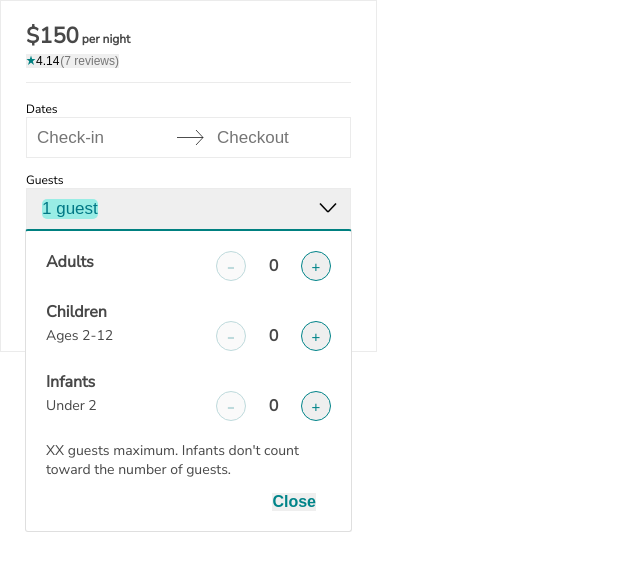
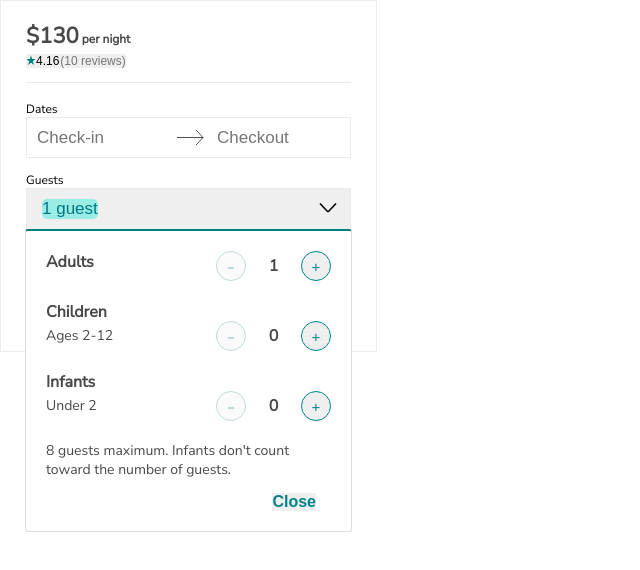
Before and after one commit to the-orange-box/reservation-system, a React app: page / in a window 1280 px wide. Both pictures are taken after a click on the button "1 guest". Shown: the top 570 px of the page, without its empty margins (0-640 px from the left). Built offline with nearby package versions, Linux system fonts and the light colour scheme.

Commit message:
added functionality for guests dropdown backend not linked yet

```diff
--- a/client/src/App.jsx
+++ b/client/src/App.jsx
@@ -3,7 +3,6 @@ import PropertyDetail from './PropertyDetail';
 import Calendar from './Calendar';
 import Guests from './Guests';
 import Reserve from './Reserve';
-
 
 class App extends React.Component {
   constructor(props) {
@@ -11,7 +10,7 @@ class App extends React.Component {
 
     this.state = {
       guestDropdownVisibility: "hidden",
-      numAdults: 0,
+      numAdults: 1,
       numChildren: 0,
       numInfants: 0,
       maxGuests: 8, //TODO: update to dynamic from DB
@@ -20,7 +19,10 @@ class App extends React.Component {
       disableChildrenPlus: false,
       disableChildrenMinus: true,
       disableInfantPlus: false,
-      disableInfantMinus: true
+      disableInfantMinus: true,
+      perPerNight: 130,
+      starRating: 4.16,
+      numReviews: 10
     };
 
     this.toggleGuestsDropdown = this.toggleGuestsDropdown.bind(this);
@@ -28,7 +30,11 @@ class App extends React.Component {
     this.closeGuestsDropdown = this.closeGuestsDropdown.bind(this);
     this.incrementGuestsCounter = this.incrementGuestsCounter.bind(this);
     this.decrementGuestsCounter = this.decrementGuestsCounter.bind(this);
+    this.updateAdultChildrenButtonStatus = this.updateAdultChildrenButtonStatus.bind(this);
+    this.updateInfantButtonStatus = this.updateInfantButtonStatus.bind(this);
     this.updateButtonStatus = this.updateButtonStatus.bind(this);
+    this.displayMaxGuests = this.displayMaxGuests.bind(this);
+    this.displayGuests = this.displayGuests.bind(this);
   }
 
   componentDidMount() {
@@ -43,7 +49,9 @@ class App extends React.Component {
     return(
       <div className="container">
         <div className="propertyContainer">
-          <PropertyDetail/>
+          <PropertyDetail perPerNight={this.state.perPerNight}
+                          starRating={this.state.starRating}
+                          numReviews={this.state.numReviews}/>
         </div>
         <div className="calendarContainer">
           <Calendar/>
@@ -62,7 +70,9 @@ class App extends React.Component {
                   disableChildrenPlus={this.state.disableChildrenPlus}
                   disableChildrenMinus={this.state.disableChildrenMinus}
                   disableInfantPlus={this.state.disableInfantPlus}
-                  disableInfantMinus={this.state.disableInfantMinus}/>
+                  disableInfantMinus={this.state.disableInfantMinus}
+                  displayMaxGuests={this.displayMaxGuests}
+                  displayGuests={this.displayGuests}/>
         </div>
         <div className="reserveContainer">
           <Reserve/>
@@ -115,7 +125,7 @@ class App extends React.Component {
   }
 
   decrementGuestsCounter(type) {
-      if(type === "adult" && this.state.numAdults > 0) {
+      if(type === "adult" && this.state.numAdults > 1) {
         let numAdults = this.state.numAdults - 1;
         this.setState({
           numAdults
@@ -141,7 +151,40 @@ class App extends React.Component {
   }
 
   updateButtonStatus() {
-    if (this.state.numAdults === 0) {
+    this.updateAdultChildrenButtonStatus();
+    this.updateInfantButtonStatus();
+  }
+
+  displayMaxGuests() {
+    let result = ''
+    if(this.state.maxGuests === 1) {
+      result += '1 guest ';
+    } else {
+      result += this.state.maxGuests + ' guests ';
+    }
+    result += 'maximum. Infants don\'t count toward the number of guests.';
+    return result;
+  }
+
+  displayGuests() {
+    let result = ''
+    if(this.state.numAdults + this.state.numChildren === 1) {
+      result += '1 guest';
+    } else {
+      result += (this.state.numAdults + this.state.numChildren) + ' guests';
+    }
+
+    if(this.state.numInfants === 1) {
+      result += ', 1 infant'
+    } else if (this.state.numInfants > 1) {
+      result += ', ' + this.state.numInfants + ' infants'
+    }
+
+    return result;
+  }
+
+  updateAdultChildrenButtonStatus() {
+    if (this.state.numAdults === 1) {
       this.setState({
         disableAdultMinus: true
       });
@@ -161,16 +204,6 @@ class App extends React.Component {
       });
     }
 
-    if (this.state.numInfants === 0) {
-      this.setState({
-        disableInfantMinus: true
-      });
-    } else {
-      this.setState({
-        disableInfantMinus: false
-      });
-    }
-
     if (this.state.numAdults + this.state.numChildren === this.state.maxGuests && !this.state.disableAdultPlus && !this.state.disableChildrenPlus) {
       this.setState({
         disableAdultPlus: true,
@@ -180,6 +213,18 @@ class App extends React.Component {
       this.setState({
         disableAdultPlus: false,
         disableChildrenPlus: false
+      });
+    }
+  }
+
+  updateInfantButtonStatus() {
+    if (this.state.numInfants === 0) {
+      this.setState({
+        disableInfantMinus: true
+      });
+    } else {
+      this.setState({
+        disableInfantMinus: false
       });
     }
 
@@ -196,8 +241,3 @@ class App extends React.Component {
 }
 
 export default App;
-
-
-//if at 0, grey out minus
-//if at numAdults + numChildren === maxGuests grey out plus for adults and children
-//if at 5 infants, grey out plus
--- a/client/src/Guests.jsx
+++ b/client/src/Guests.jsx
@@ -2,8 +2,8 @@ import React from 'react';
 import GuestsDropdown from './GuestsDropdown';
 
 //guest drop down
-const Guests = ({toggleGuestsDropdown, guestVisibility, closeGuestsDropdown, numAdults, numChildren,
-                numInfants, incrementGuestsCounter, decrementGuestsCounter, disableAdultPlus,
+const Guests = ({toggleGuestsDropdown, guestVisibility, closeGuestsDropdown, numAdults, numChildren, displayGuests,
+                numInfants, incrementGuestsCounter, decrementGuestsCounter, disableAdultPlus, displayMaxGuests,
                 disableAdultMinus, disableChildrenPlus, disableChildrenMinus, disableInfantPlus, disableInfantMinus}) => (
   <div className="guests">
     <div className="guestsHeader">
@@ -12,7 +12,7 @@ const Guests = ({toggleGuestsDropdown, guestVisibility, closeGuestsDropdown, num
     <div className="guestsInputContainer">
       <button className="guestsInput" id="guestsInput" onClick={toggleGuestsDropdown}>
         <div id="guestButtonText">
-          1 guest
+          {displayGuests()}
         </div>
         <svg className="downwardPoint" width="40px" height="35px">
           <line x1="10" x2="18" y1="14.5" y2="23" stroke="black" strokeWidth="1.5" strokeLinecap="butt"/>
@@ -32,7 +32,8 @@ const Guests = ({toggleGuestsDropdown, guestVisibility, closeGuestsDropdown, num
                     disableChildrenPlus={disableChildrenPlus}
                     disableChildrenMinus={disableChildrenMinus}
                     disableInfantPlus={disableInfantPlus}
-                    disableInfantMinus={disableInfantMinus}/>
+                    disableInfantMinus={disableInfantMinus}
+                    displayMaxGuests={displayMaxGuests}/>
   </div>
 )
 
--- a/client/src/GuestsDropdown.jsx
+++ b/client/src/GuestsDropdown.jsx
@@ -1,6 +1,6 @@
 import React from'react';
 
-const GuestsDropdown = ({guestVisibility, closeGuestsDropdown, numAdults, numChildren, numInfants,
+const GuestsDropdown = ({guestVisibility, closeGuestsDropdown, numAdults, numChildren, numInfants, displayMaxGuests,
                           incrementGuestsCounter, decrementGuestsCounter, disableAdultPlus, disableAdultMinus,
                           disableChildrenPlus, disableChildrenMinus, disableInfantPlus, disableInfantMinus}) => (
   <div className="guestsDropdown" id="guestsDropdown" style={{visibility: guestVisibility}}>
@@ -25,7 +25,7 @@ const GuestsDropdown = ({guestVisibility, closeGuestsDropdown, numAdults, numChi
       <button className="addButton" id="infantAdd" disabled={disableInfantPlus} onClick={() => incrementGuestsCounter("infant")}>+</button>
     </div>
     <div className="guestsDropdownFooter" id="guestsDropdownFooter">
-      XX guests maximum. Infants don't count toward the number of guests.
+      {displayMaxGuests()}
     </div>
     <div id="closeGuestDropdown">
       <button className="guestsCloseButton" id="guestsCloseButton" onClick={closeGuestsDropdown}>Close</button>
--- a/client/src/PropertyDetail.jsx
+++ b/client/src/PropertyDetail.jsx
@@ -1,11 +1,11 @@
 import React from 'react';
 
 //includes daily rate and star rating link
-const PropertyDetail = () => (
+const PropertyDetail = ({perPerNight, starRating, numReviews}) => (
   <div className="properties">
     <div className="pricePerNight">
       <span id="price">
-        $150
+        ${perPerNight}
       </span>
       <span id="priceText">
         per night
@@ -16,9 +16,9 @@ const PropertyDetail = () => (
       <svg className="star" width="10px" height="10px">
         <polygon points ="5,0.5 2,9.9 9.5,3.9 0.5,3.9 8,9.9" fill="teal" />
       </svg>
-      4.14
+      {starRating}
       <span id="totalReviews">
-        (7 reviews)
+        ({numReviews} reviews)
       </span>
     </button>
   </div>
```
Also changed, not shown: public/main.js.
